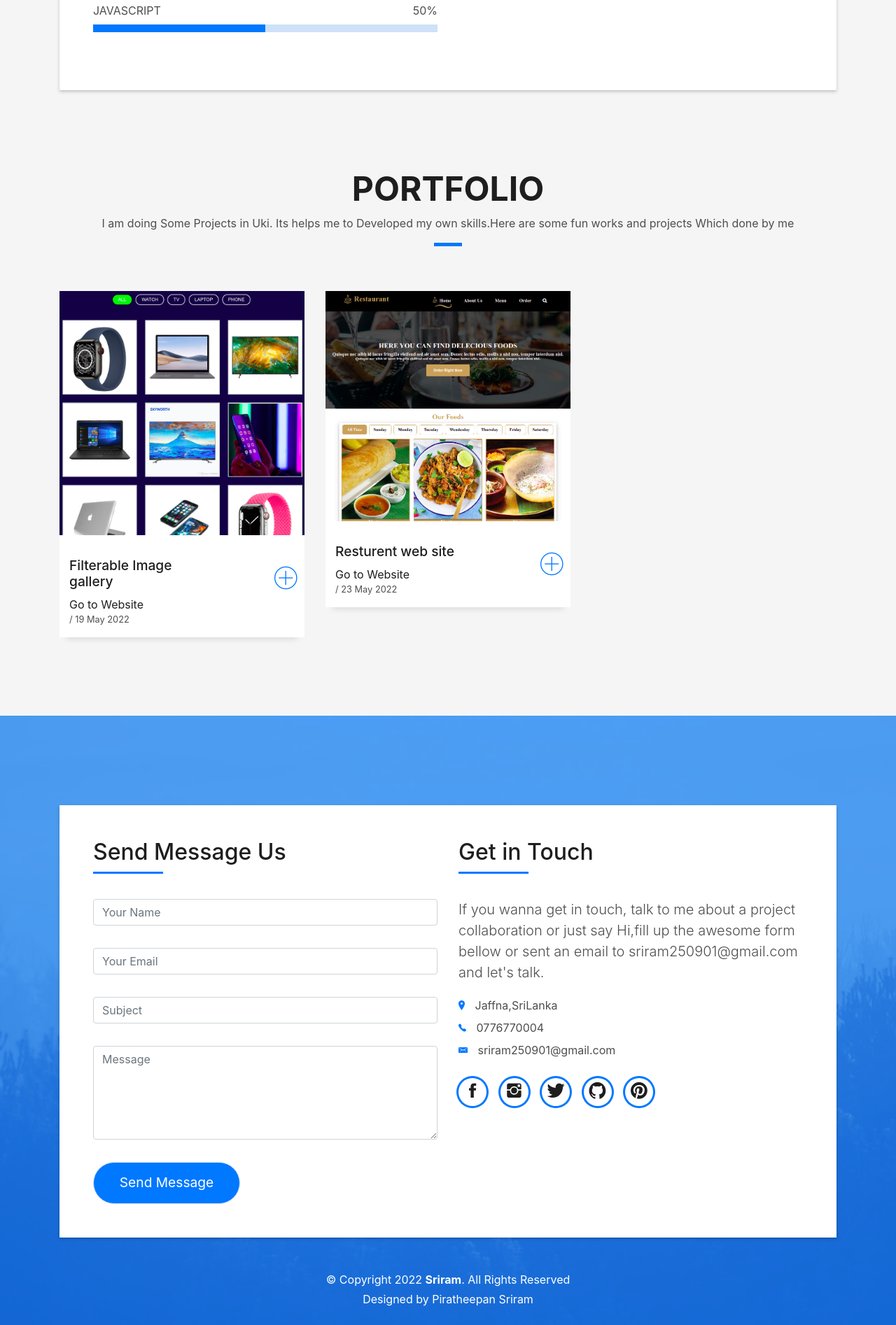
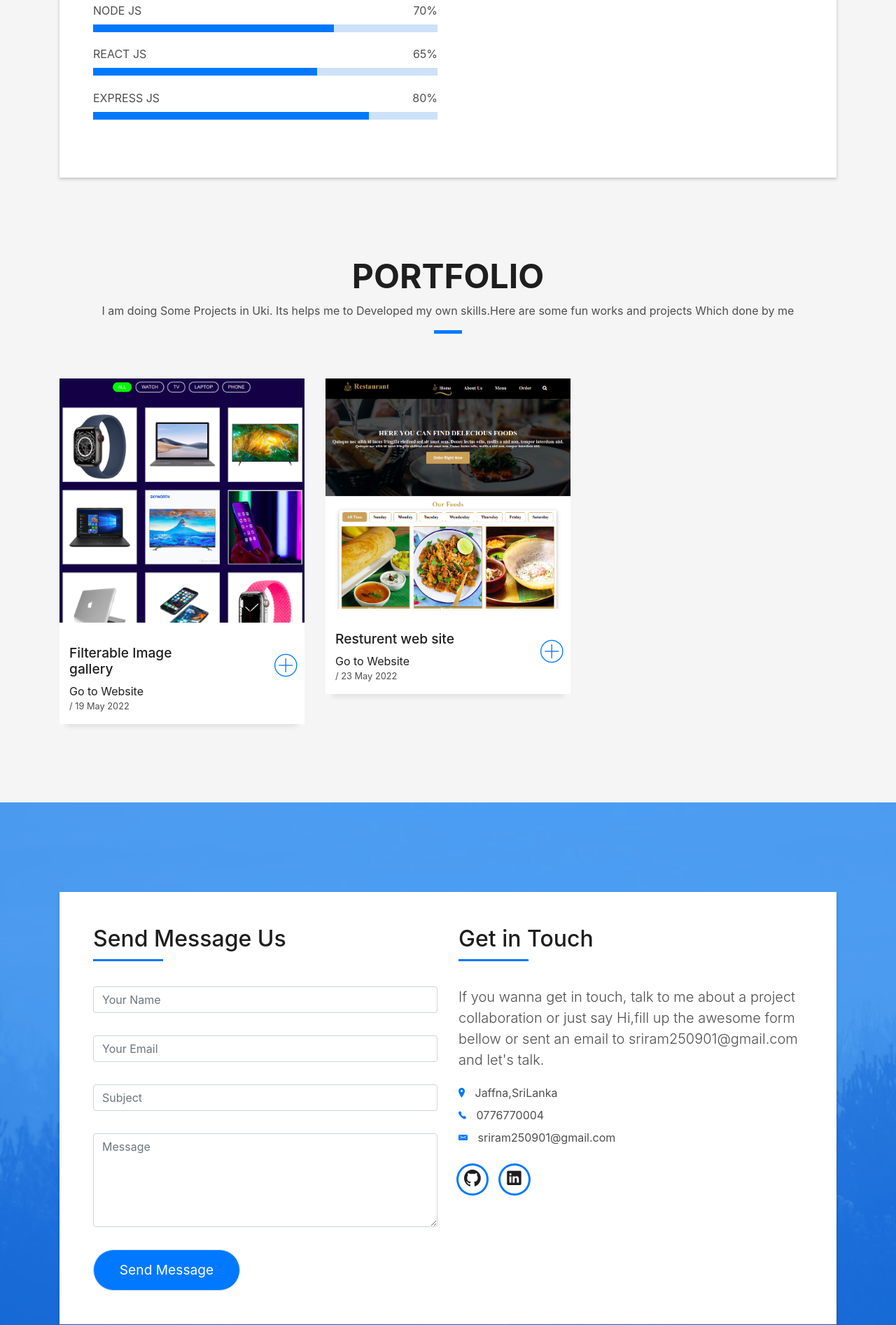
Before and after one commit to sriram2509/sriram2509.github.io, a plain HTML site: page index.html in a window 1280 px wide. Shown: the part 1413-3307 px from the top of the page at 70% size. Drawn offline with Linux system fonts and the light colour scheme; files whose address does not match are found by name.

Commit message:
add linkdin link

```diff
--- a/index.html
+++ b/index.html
@@ -118,11 +118,27 @@
                       aria-valuemax="100"></div>
                   </div>
 
-                  <span>JAVASCRIPT</span> <span class="pull-right">50%</span>
+                  <span>NODE JS</span> <span class="pull-right">70%</span>
                   <div class="progress">
-                    <div class="progress-bar" role="progressbar" style="width: 50%" aria-valuenow="90" aria-valuemin="0"
+                    <div class="progress-bar" role="progressbar" style="width: 70%" aria-valuenow="90" aria-valuemin="0"
                       aria-valuemax="100"></div>
                   </div>
+
+                  <span>REACT JS</span> <span class="pull-right">65%</span>
+                  <div class="progress">
+                    <div class="progress-bar" role="progressbar" style="width: 65%" aria-valuenow="90" aria-valuemin="0"
+                      aria-valuemax="100"></div>
+                  </div>
+
+                  <span>EXPRESS JS</span> <span class="pull-right">80%</span>
+                  <div class="progress">
+                    <div class="progress-bar" role="progressbar" style="width: 80%" aria-valuenow="90" aria-valuemin="0"
+                      aria-valuemax="100"></div>
+                  </div>
+
+
+
+
                 </div>
               </div>
               <div class="col-md-6">
@@ -552,11 +568,12 @@
                   </div>
                   <div class="socials">
                     <ul>
-                      <li><a href=""><span class="ico-circle"><i class="ion-social-facebook"></i></span></a></li>
+                      <!-- <li><a href=""><span class="ico-circle"><i class="ion-social-facebook"></i></span></a></li>
                       <li><a href=""><span class="ico-circle"><i class="ion-social-instagram"></i></span></a></li>
-                      <li><a href=""><span class="ico-circle"><i class="ion-social-twitter"></i></span></a></li>
+                      <li><a href=""><span class="ico-circle"><i class="ion-social-twitter"></i></span></a></li> -->
                       <li><a href="https://github.com/sriram2509"><span class="ico-circle"><i class="ion-social-github"></i></span></a></li>
-                      <li><a href=""><span class="ico-circle"><i class="ion-social-pinterest"></i></span></a></li>
+                      <li><a href="https://www.linkedin.com/in/sriram-piratheepan-290876244/"><span class="ico-circle"><i class="ion-social-linkedin"></i></span></a></li>
+                      <!-- <li><a href=""><span class="ico-circle"><i class="ion-social-pinterest"></i></span></a></li> -->
                     </ul>
                   </div>
                 </div>
```
Also changed, not shown: lib/font-awesome/css/font-awesome.css.
